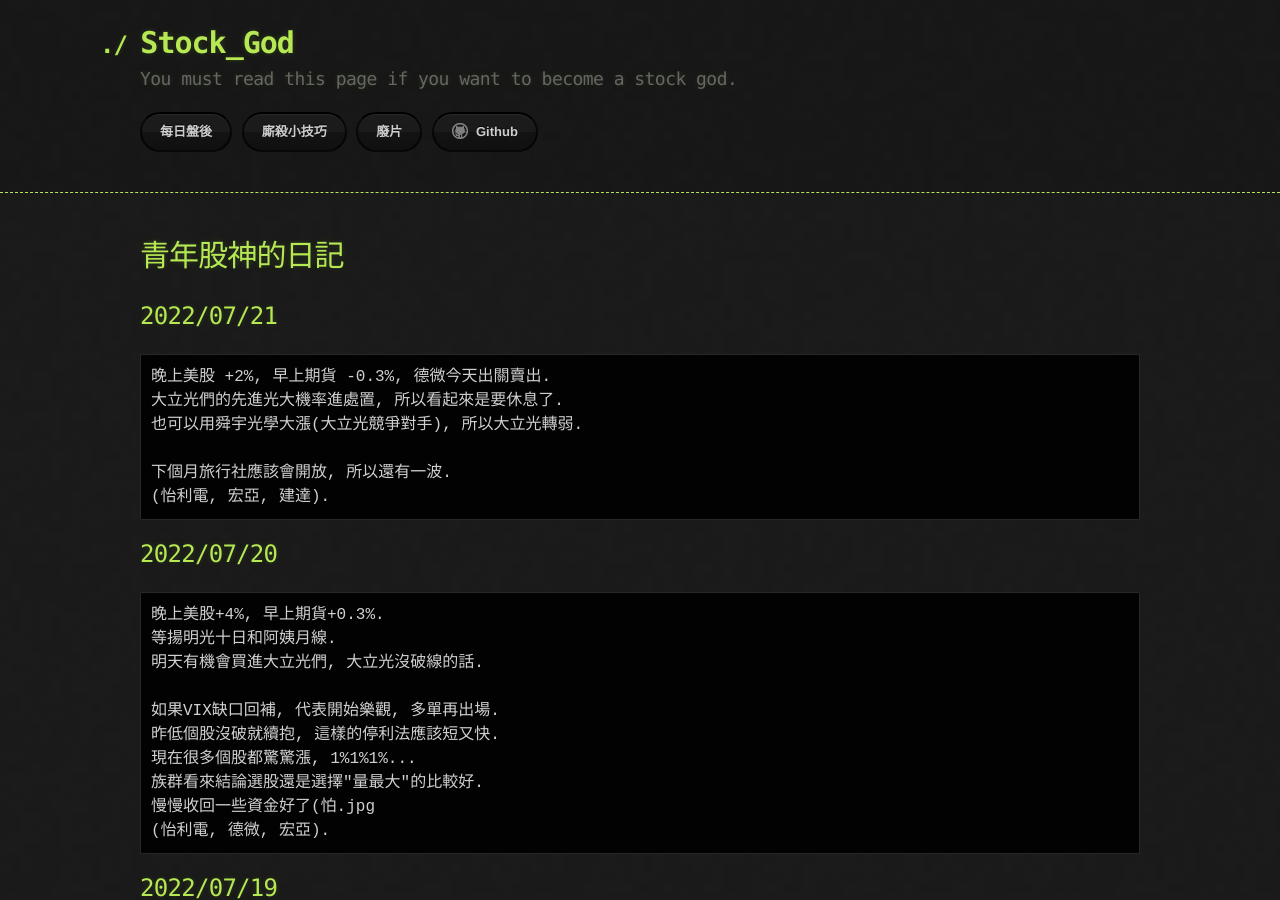
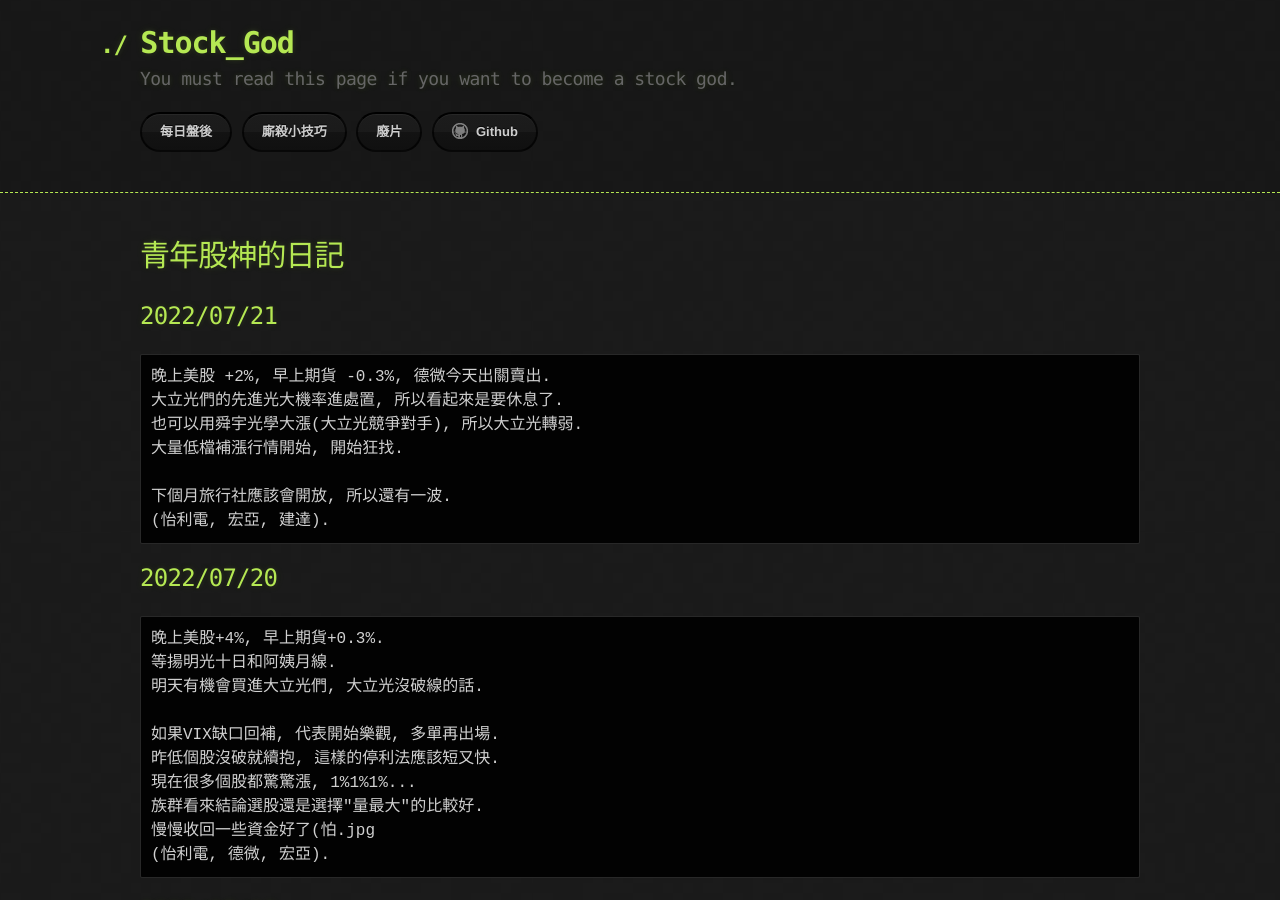
Before and after one commit to lepg5487/Stock_God, a Jekyll site: the page built from index.md, in a window 1280 px wide and 900 px high. Built offline with Jekyll 4.4.1, drawn with Linux system fonts in a browser that asks for light colours; our own code applies the rules of GitHub Pages for plain Markdown files.

Commit message:
Update index.md

```diff
--- a/index.md
+++ b/index.md
@@ -8,6 +8,7 @@ layout: testlayouts
 晚上美股 +2%, 早上期貨 -0.3%, 德微今天出關賣出.
 大立光們的先進光大機率進處置, 所以看起來是要休息了.
 也可以用舜宇光學大漲(大立光競爭對手), 所以大立光轉弱.
+大量低檔補漲行情開始, 開始狂找.
 
 下個月旅行社應該會開放, 所以還有一波.
 (怡利電, 宏亞, 建達).
```
